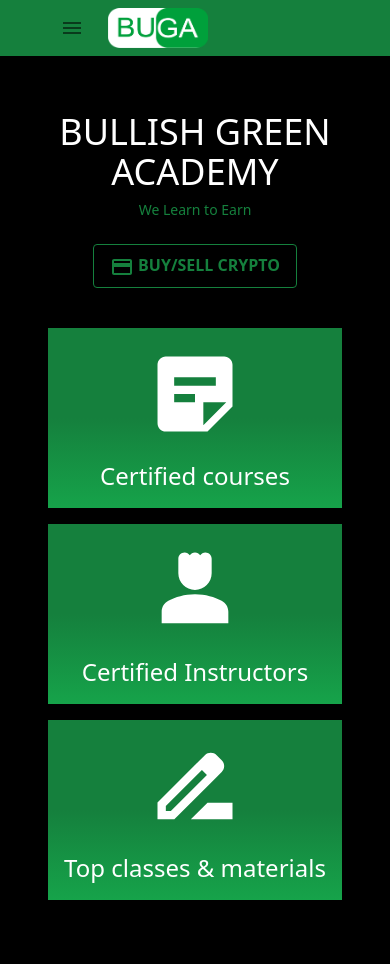
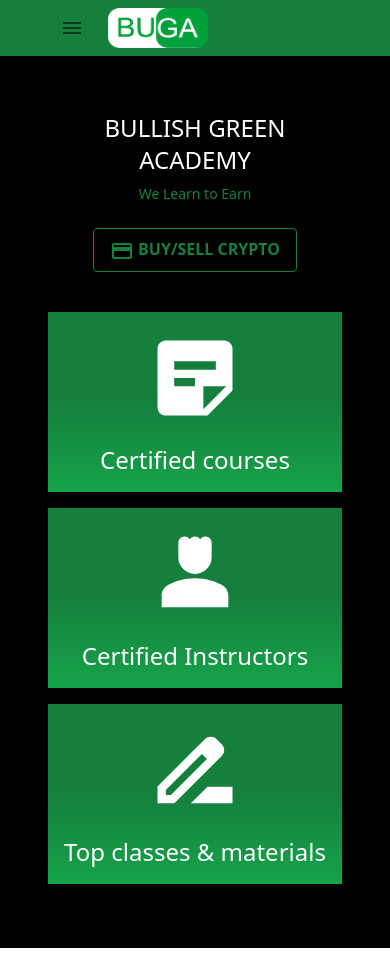
Before and after one commit to seonudoiba/bugacademy, a Next.js app: page / in a window 390 px wide. Built offline with nearby package versions, Linux system fonts and the light colour scheme.

Commit message:
Bugacademy

```diff
--- a/components/Home/Hero.js
+++ b/components/Home/Hero.js
@@ -8,7 +8,7 @@
 	return (
 		<div className="md:h-screen md:p-28 p-12 hero  text-center md:text-left">
 			<div>
-				<div className="text-4xl md:text-4xl  text-bold text-white p-2">BULLISH GREEN ACADEMY</div>
+				<div className="text-2xl md:text-4xl  text-bold text-white p-2">BULLISH GREEN ACADEMY</div>
 				<div className="text-sm md:text-bold text-green-700 px-6">
 					{" "}
 					We Learn to Earn
```
